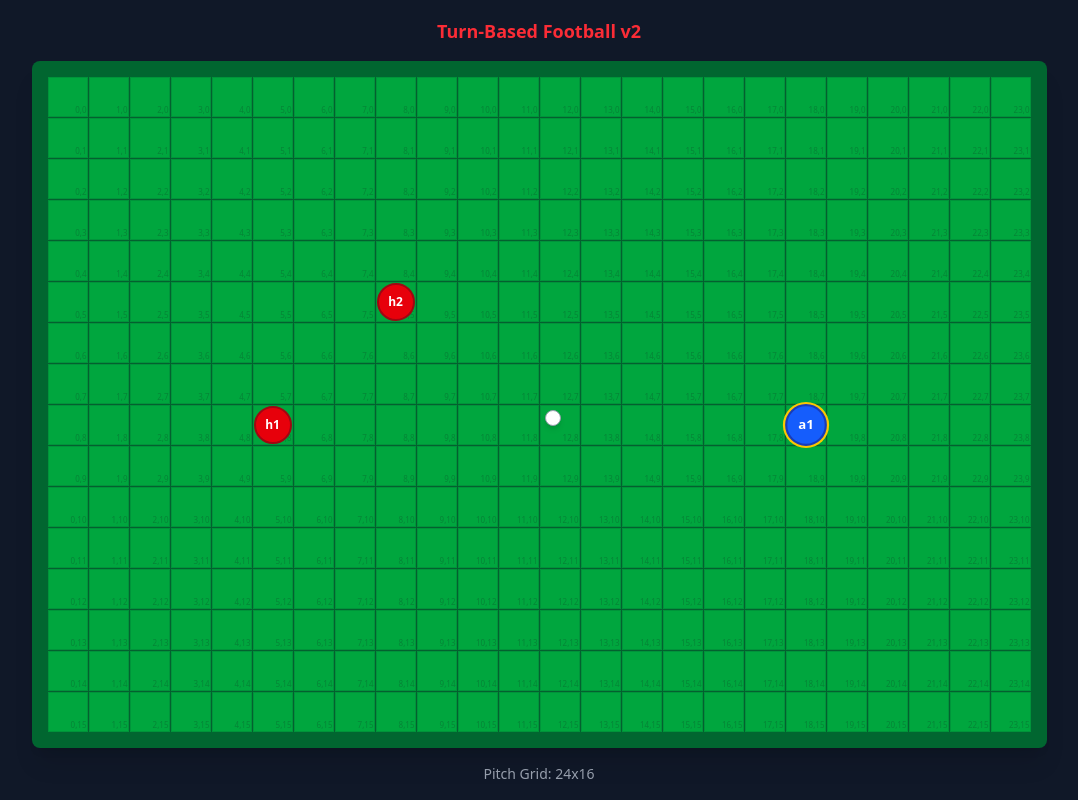
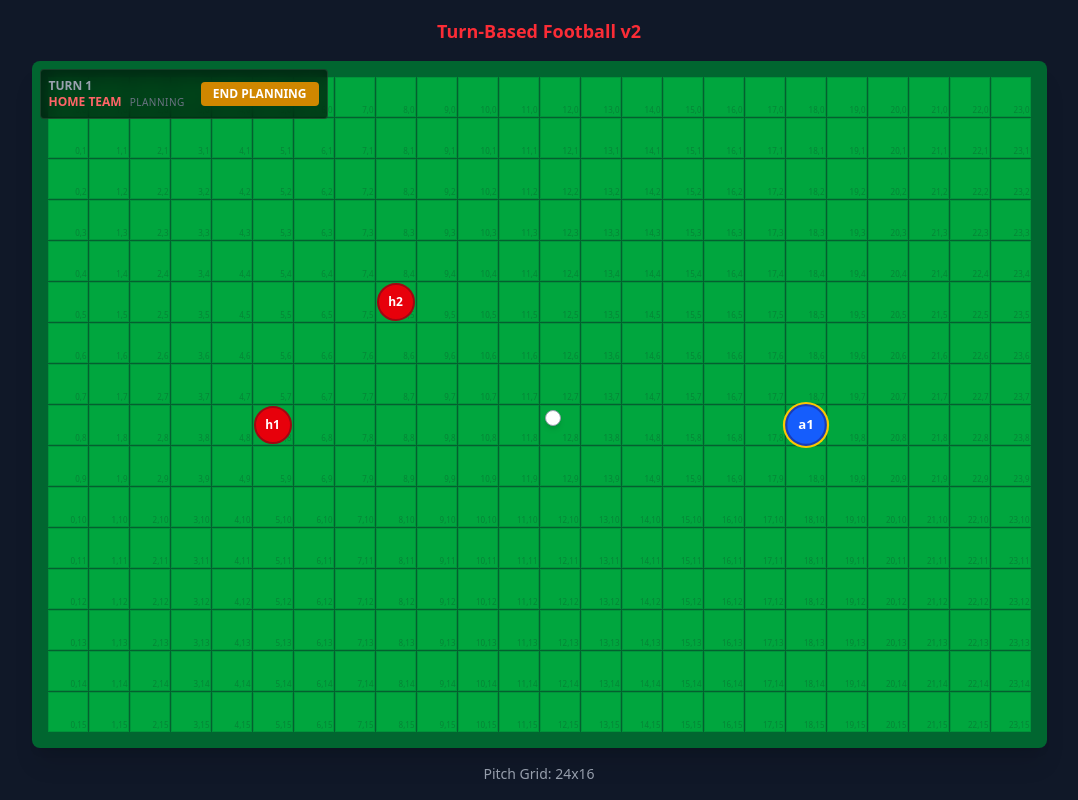
Before and after one commit to RussellShire/turn-based-football-v2, a React (Vite) app: page / in a window 1280 px wide. Shown: the whole page, without its empty margins (101-1179 px from the left). Built offline with nearby package versions, Linux system fonts and the light colour scheme.

Commit message:
Add planned moves ghosts with arrows

```diff
--- a/src/components/DraggablePlayer.tsx
+++ b/src/components/DraggablePlayer.tsx
@@ -1,7 +1,6 @@
 import React from 'react';
 import { useDraggable } from '@dnd-kit/core';
-
-
+import { useGameStore } from '../store';
 import { PlayerToken } from './PlayerToken';
 import type { MatchPlayer } from '../engine/types';
 
@@ -10,9 +9,15 @@ interface DraggablePlayerProps {
 }
 
 export const DraggablePlayer: React.FC<DraggablePlayerProps> = ({ player }) => {
+    const activeTeam = useGameStore(state => state.activeTeam);
+    const isMyTurn = player.teamId === activeTeam;
+    // Disable if not my turn OR if already moved (optional, but good for now)
+    const canMove = isMyTurn && !player.hasMovedThisTurn;
+
     const { attributes, listeners, setNodeRef, transform, isDragging } = useDraggable({
         id: player.id,
-        data: { player }
+        data: { player },
+        disabled: !canMove
     });
 
     const style: React.CSSProperties = {
--- /dev/null
+++ b/src/components/GhostPlayer.tsx
@@ -0,0 +1,15 @@
+import React from 'react';
+import type { MatchPlayer } from '../engine/types';
+import { PlayerToken } from './PlayerToken';
+
+interface GhostPlayerProps {
+    player: MatchPlayer;
+}
+
+export const GhostPlayer: React.FC<GhostPlayerProps> = ({ player }) => {
+    return (
+        <div className="w-full h-full opacity-50 grayscale scale-95 transition-all">
+            <PlayerToken player={player} />
+        </div>
+    );
+};
--- /dev/null
+++ b/src/components/MovementArrow.tsx
@@ -0,0 +1,49 @@
+import React from 'react';
+import type { Vector2 } from '../engine/types';
+
+interface MovementArrowProps {
+    from: Vector2;
+    to: Vector2;
+    color?: string;
+}
+
+export const MovementArrow: React.FC<MovementArrowProps> = ({ from, to, color = 'white' }) => {
+    // Basic arrow rendering logic using SVG
+    // Convert grid coords to pixels (assuming 40px cell size roughly, but we used grid gap)
+    // Actually, Pitch uses CSS Grid. We need absolute positioning relative to a container.
+    // Let's assume this component is rendered inside the cell at 'from' or 'to'?
+    // Easier to render an SVG overlay on top of the whole pitch.
+
+    // BUT for simplicity in V1:
+    // We can render a small arrow icon inside the 'to' cell pointing from 'from'.
+
+    // Better yet: Simple 50% transparent line overlay.
+    // We need pixel coordinates.
+    // Cell size is approx 40px + 1px gap.
+
+    const CELL_SIZE = 41; // 40px + 1px gap
+    const OFFSET = 20; // Center of cell
+
+    const x1 = from.x * CELL_SIZE + OFFSET;
+    const y1 = from.y * CELL_SIZE + OFFSET;
+    const x2 = to.x * CELL_SIZE + OFFSET;
+    const y2 = to.y * CELL_SIZE + OFFSET;
+
+    return (
+        <svg className="absolute top-0 left-0 w-full h-full pointer-events-none z-10" style={{ overflow: 'visible' }}>
+            <line
+                x1={x1} y1={y1}
+                x2={x2} y2={y2}
+                stroke={color}
+                strokeWidth="2"
+                strokeDasharray="4"
+                markerEnd="url(#arrowhead)"
+            />
+            <defs>
+                <marker id="arrowhead" markerWidth="10" markerHeight="7" refX="9" refY="3.5" orient="auto">
+                    <polygon points="0 0, 10 3.5, 0 7" fill={color} />
+                </marker>
+            </defs>
+        </svg>
+    );
+};
--- a/src/components/Pitch.tsx
+++ b/src/components/Pitch.tsx
@@ -4,11 +4,22 @@ import { useGameStore } from '../store';
 import { GRID_WIDTH } from '../engine/grid';
 import { DraggablePlayer } from './DraggablePlayer';
 import { DroppableTile } from './DroppableTile';
+import { GhostPlayer } from './GhostPlayer';
 import { MoveCommand } from '../engine/commands/move';
 import type { Vector2 } from '../engine/types';
 
 export const Pitch: React.FC = () => {
-    const { players, ballPosition, gridSize, dispatch } = useGameStore();
+    const { players, ballPosition, gridSize, dispatch, plannedCommands } = useGameStore();
+
+    // Extract planned moves
+    const plannedMoves = React.useMemo(() => {
+        return (plannedCommands || [])
+            .filter(c => c.type === 'MOVE')
+            .map(c => ({
+                playerId: c.payload.playerId,
+                to: c.payload.to as Vector2
+            }));
+    }, [plannedCommands]);
 
     const handleDragEnd = (event: DragEndEvent) => {
         const { active, over } = event;
@@ -50,7 +61,70 @@ export const Pitch: React.FC = () => {
         <DndContext onDragEnd={handleDragEnd}>
             <div className="relative p-4 bg-green-800 rounded-lg shadow-xl overflow-hidden select-none">
 
-                {/* Grid Layer */}
+                {/* HUD Overlay */}
+                <div className="absolute top-2 left-2 z-50 bg-black/60 text-white p-2 rounded backdrop-blur-sm text-xs border border-white/10 flex gap-4 items-center">
+                    <div>
+                        <span className="font-bold block text-gray-400">TURN {useGameStore(s => s.turn)}</span>
+                        <span className={useGameStore(s => s.activeTeam === 'HOME' ? 'text-red-400 font-bold' : 'text-blue-400 font-bold')}>
+                            {useGameStore(s => s.activeTeam)} TEAM
+                        </span>
+                        <span className="ml-2 text-gray-500 text-[10px] uppercase tracking-wider">{useGameStore(s => s.phase)}</span>
+                    </div>
+                    <button
+                        onClick={() => useGameStore.getState().nextPhase()}
+                        className="px-3 py-1 bg-yellow-600 hover:bg-yellow-500 text-white rounded font-bold transition-colors"
+                    >
+                        {useGameStore(s => s.phase === 'PLANNING' ? 'END PLANNING' : 'CONTINUE')}
+                    </button>
+                </div>
+
+                {/* Grid Container for Layout */}
+                <div className="relative">
+                    {/* Arrows Overlay (Absolute over grid) */}
+                    <svg className="absolute inset-0 w-full h-full pointer-events-none z-10" style={{ overflow: 'visible' }}>
+                        <defs>
+                            <marker id="arrowhead-home" markerWidth="6" markerHeight="4" refX="5" refY="2" orient="auto">
+                                <polygon points="0 0, 6 2, 0 4" fill="#fca5a5" />
+                            </marker>
+                            <marker id="arrowhead-away" markerWidth="6" markerHeight="4" refX="5" refY="2" orient="auto">
+                                <polygon points="0 0, 6 2, 0 4" fill="#93c5fd" />
+                            </marker>
+                        </defs>
+                        {plannedMoves.map((move, i) => {
+                            const player = players.find(p => p.id === move.playerId);
+                            if (!player) return null;
+
+                            // Calculate pixel centroids based on 40px cell + 1px gap
+                            // These constants must match the CSS Grid layout
+                            const CELL = 40;
+                            const GAP = 1;
+                            const TOTAL = CELL + GAP;
+                            const OFFSET = CELL / 2;
+
+                            const startX = player.position.x * TOTAL + OFFSET;
+                            const startY = player.position.y * TOTAL + OFFSET;
+                            const endX = move.to.x * TOTAL + OFFSET;
+                            const endY = move.to.y * TOTAL + OFFSET;
+
+                            const color = player.teamId === 'HOME' ? '#fca5a5' : '#93c5fd';
+                            const marker = player.teamId === 'HOME' ? 'url(#arrowhead-home)' : 'url(#arrowhead-away)';
+
+                            return (
+                                <line
+                                    key={`arrow-${i}`}
+                                    x1={startX} y1={startY}
+                                    x2={endX} y2={endY}
+                                    stroke={color}
+                                    strokeWidth="2"
+                                    strokeDasharray="4 2"
+                                    markerEnd={marker}
+                                    opacity="0.7"
+                                />
+                            );
+                        })}
+                    </svg>
+
+                    {/* The Grid Itself */}
                     <div
                         className="grid gap-px bg-green-900/30"
                         style={{
@@ -60,14 +134,24 @@ export const Pitch: React.FC = () => {
                     >
                         {cells.map((cell) => {
                             const playerHere = getPlayerAt(cell.x, cell.y);
+
+                            // Check for Ghost
+                            const movesHere = plannedMoves.filter(m => m.to.x === cell.x && m.to.y === cell.y);
+
                             return (
                                 <DroppableTile key={`${cell.x}-${cell.y}`} pos={cell}>
+                                    {/* Render Ghosts */}
+                                    {movesHere.map(m => {
+                                        const p = players.find(pl => pl.id === m.playerId);
+                                        return p ? <div key={`ghost-${m.playerId}`} className="absolute inset-0 z-10 pointer-events-none"><GhostPlayer player={p} /></div> : null;
+                                    })}
+
                                     {playerHere && (
                                         <div className="absolute inset-0 z-20">
                                             <DraggablePlayer player={playerHere} />
                                         </div>
                                     )}
-                                {/* Ball Rendering (Simple overlay if ball is here) */}
+                                    {/* Ball Rendering */}
                                     {ballPosition.x === cell.x && ballPosition.y === cell.y && (
                                         <div
                                             className="absolute w-4 h-4 bg-white rounded-full shadow-md border border-gray-400 z-30 top-1 left-1 pointer-events-none"
@@ -77,6 +161,7 @@ export const Pitch: React.FC = () => {
                             );
                         })}
                     </div>
+                </div>
 
             </div>
         </DndContext>
--- a/src/store.ts
+++ b/src/store.ts
@@ -15,6 +15,7 @@ interface GameStore extends MatchState {
 const INITIAL_STATE: Omit<MatchState, 'activeTeam' | 'players' | 'ballPosition'> = {
     turn: 1,
     phase: 'PLANNING',
+    plannedCommands: [],
     gridSize: { width: GRID_WIDTH, height: GRID_HEIGHT },
 };
 
@@ -29,11 +30,31 @@ export const useGameStore = create<GameStore>((set, get) => ({
         turn: 1,
         phase: 'PLANNING',
         activeTeam: 'HOME',
-        ballPosition: { x: Math.floor(GRID_WIDTH / 2), y: Math.floor(GRID_HEIGHT / 2) }
+        ballPosition: { x: Math.floor(GRID_WIDTH / 2), y: Math.floor(GRID_HEIGHT / 2) },
+        plannedCommands: []
     }),
 
     dispatch: (command) => {
-        const result = executeCommand(get(), command);
+        const state = get();
+
+        // In PLANNING phase, we just queue moves essentially
+        if (state.phase === 'PLANNING') {
+            // Check if player already has a planned move, if so replace it
+            // Assuming payload always has playerId for now.
+            // In a real robust system we'd use a more generic way to identify actor.
+            const newPayload = command.payload as any;
+            if (newPayload.playerId) {
+                const filtered = state.plannedCommands.filter(c => (c.payload as any).playerId !== newPayload.playerId);
+                set({ plannedCommands: [...filtered, command] });
+                return { success: true };
+            } else {
+                set({ plannedCommands: [...state.plannedCommands, command] });
+                return { success: true };
+            }
+        }
+
+        // Direct execution (Fallback or for Execution phase if we had manual steps)
+        const result = executeCommand(state, command);
         if (result.success && result.newState) {
             set(result.newState);
         }
@@ -41,14 +62,28 @@ export const useGameStore = create<GameStore>((set, get) => ({
     },
 
     nextPhase: () => set((state) => {
-        // Simple cycle for now: PLANNING -> EXECUTION -> RESOLUTION -> PLANNING
-        let next: MatchState['phase'] = 'PLANNING';
-        if (state.phase === 'PLANNING') next = 'EXECUTION';
-        else if (state.phase === 'EXECUTION') next = 'RESOLUTION';
+        // In this simple version, "Next Phase" essentially triggers "End Turn"
+        // Cycle: Home Turn -> Away Turn -> Next Round
 
-        // Increment turn if cycling back to PLANNING
-        const nextTurn = next === 'PLANNING' ? state.turn + 1 : state.turn;
+        const nextTeam: TeamId = state.activeTeam === 'HOME' ? 'AWAY' : 'HOME';
+        const nextTurn = nextTeam === 'HOME' ? state.turn + 1 : state.turn;
 
-        return { phase: next, turn: nextTurn };
+        // Reset player flags for the NEW active team (or all, simpler to reset all)
+        const resetPlayers = state.players.map(p => ({
+            ...p,
+            hasMovedThisTurn: false,
+            hasActedThisTurn: false,
+            // Regenerate some AP? For now reset to 100 or keep as is?
+            // Let's assume full recovery for simple testing, or just don't touch HP yet which means stamina is persistent.
+            // Plan said "resource management", so let's keep it persistent, maybe regen a bit.
+            // Let's just reset flags for now.
+        }));
+
+        return {
+            activeTeam: nextTeam,
+            turn: nextTurn,
+            phase: 'PLANNING', // Always go back to planning start of turn
+            players: resetPlayers
+        };
     })
 }));
```
Also changed, not shown: src/engine/types.ts (+14 -0 lines), 1 other file (tests, documents, lock files or other folders). Lines whose indentation alone changed are shown as unchanged.
